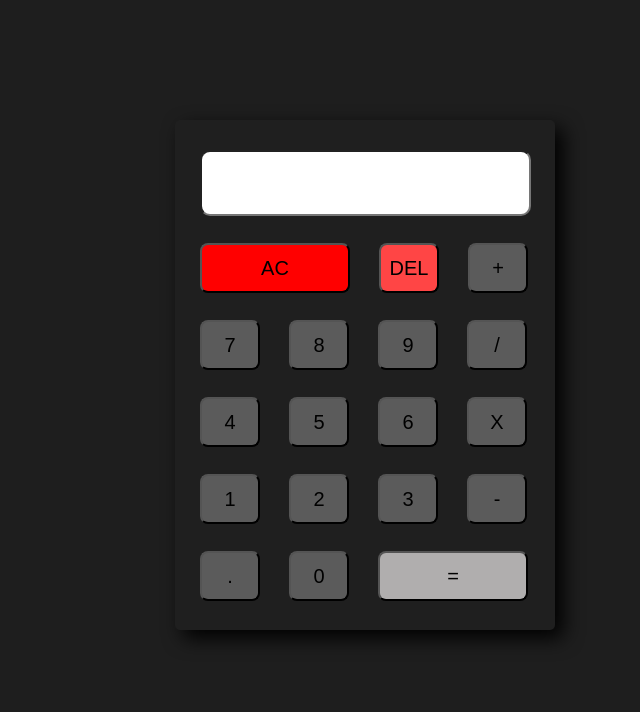
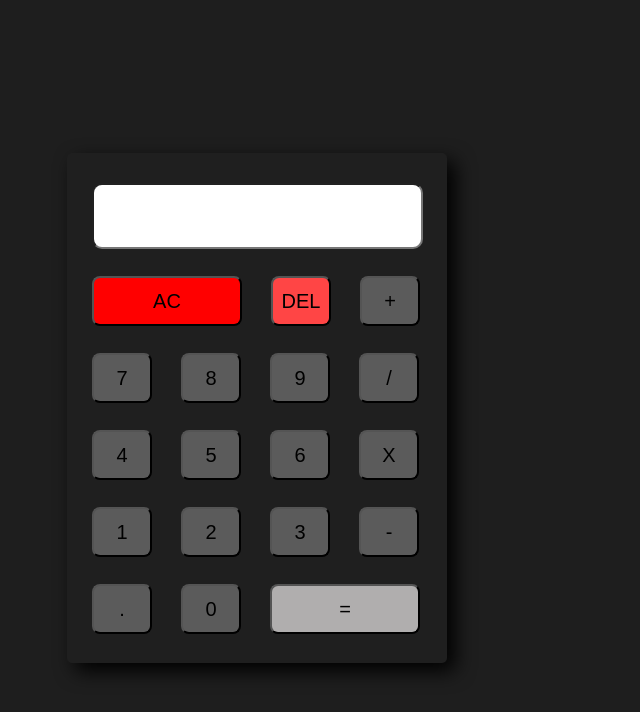
Before and after one commit to RahulR458/Calculator, a plain HTML site: page index.html in a window 1280 px wide. Shown: the whole page, without its empty margins (383-1023 px from the left). Drawn offline with Linux system fonts and the light colour scheme.

Commit message:
css updations

```diff
--- a/style.css
+++ b/style.css
@@ -1,13 +1,18 @@
 body{
     background: #1e1e1e;
+    display: flex;
+    justify-content: center;
+    align-items: center;
+    height: 100vh;
 }
 
 .calc{
+    max-width: 380px;
     width: 380px;
     height: 510px;
     background: rgb(31, 31, 31);
-    margin-left: 550px;
-    margin-top: 120px;
+    /* margin-left: 550px; */
+    /* margin-top: 120px; */
     box-shadow: black 8px 8px 20px;
     border-radius: 5px;
 }
```
